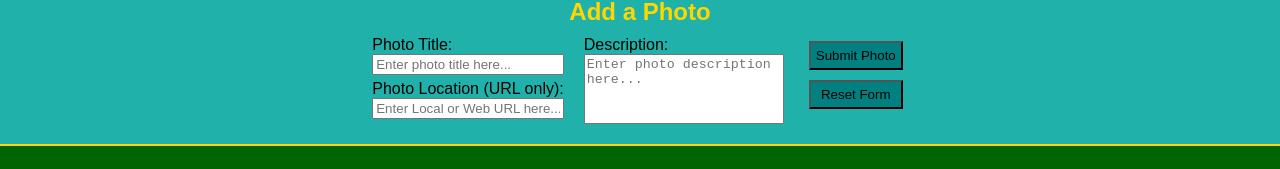
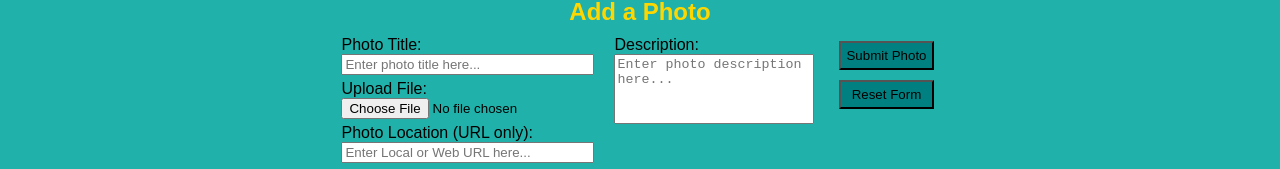
Before and after one commit to AlvinGraham/weekend-react-gallery, a React (Vite) app: page / in a window 1280 px wide. Both pictures are taken after a click on the button "Click Me to Add New Photo". Shown: the part 143-312 px from the top of the page. Built offline with nearby package versions, Linux system fonts and the light colour scheme; no server answers.

Commit message:
Mody AddPhoto form to accept file selection

```diff
--- a/package.json
+++ b/package.json
@@ -9,6 +9,7 @@
     "@mui/material": "^5.15.6",
     "axios": "^0.19.2",
     "express": "^4.17.1",
+    "multer": "^1.4.5-lts.1",
     "pg": "^8.11.3",
     "react": "^18.2.0",
     "react-dom": "^18.2.0"
--- a/src/components/AddPhoto/AddPhoto.jsx
+++ b/src/components/AddPhoto/AddPhoto.jsx
@@ -8,6 +8,7 @@ export default function AddPhoto({ refreshGalleryCallback }) {
   const [titleInputValue, setTitleInputValue] = useState("");
   const [descInputValue, setDescInputValue] = useState("");
   const [urlInputValue, setUrlInputValue] = useState("");
+  const [fileInputValue, setFileInputValue] = useState("");
 
   // component functions
   const changeStateBtnClkHandler = (event) => {
@@ -31,6 +32,7 @@ export default function AddPhoto({ refreshGalleryCallback }) {
       title: titleInputValue,
       description: descInputValue,
       url: urlInputValue,
+      file: fileInputValue,
     };
 
     //console.log("photoData:", photoData);
@@ -41,6 +43,7 @@ export default function AddPhoto({ refreshGalleryCallback }) {
         setTitleInputValue("");
         setDescInputValue("");
         setUrlInputValue("");
+        setFileInputValue("");
       })
       .catch((err) => {
         console.error("ERROR in client POST Route:", err);
@@ -52,6 +55,7 @@ export default function AddPhoto({ refreshGalleryCallback }) {
     setTitleInputValue("");
     setDescInputValue("");
     setUrlInputValue("");
+    setFileInputValue("");
   };
 
   return (
@@ -71,7 +75,9 @@ export default function AddPhoto({ refreshGalleryCallback }) {
       )}
       {/* {showForm ? <h3>Current State TRUE</h3> : <h3>Current State FALSE</h3>} */}
       {showForm && (
-        <form onSubmit={formSubmitHandler}>
+        <form
+          onSubmit={formSubmitHandler}
+          encType="multipart/form-data">
           <h2>Add a Photo</h2>
           <div className="form-field">
             <div className="left">
@@ -83,6 +89,20 @@ export default function AddPhoto({ refreshGalleryCallback }) {
                 value={titleInputValue}
                 placeholder="Enter photo title here..."
                 required
+              />
+              <label htmlFor="fileInput">Upload File:</label>
+              <input
+                id="fileInput"
+                type="file"
+                name="photoFile"
+                onChange={(event) => {
+                  console.log("fileInputEle:", event.target.files[0].name);
+                  setUrlInputValue(event.target.value);
+                  setFileInputValue(event.target.value);
+                }}
+                value={fileInputValue}
+                // onChange={(event) => setUrlInputValue(event.target.value)}
+                // value={urlInputValue}
               />
               <label htmlFor="urlInput">Photo Location (URL only):</label>
               <input
```
Also changed, not shown: 1 other file (tests, documents, lock files or other folders).
